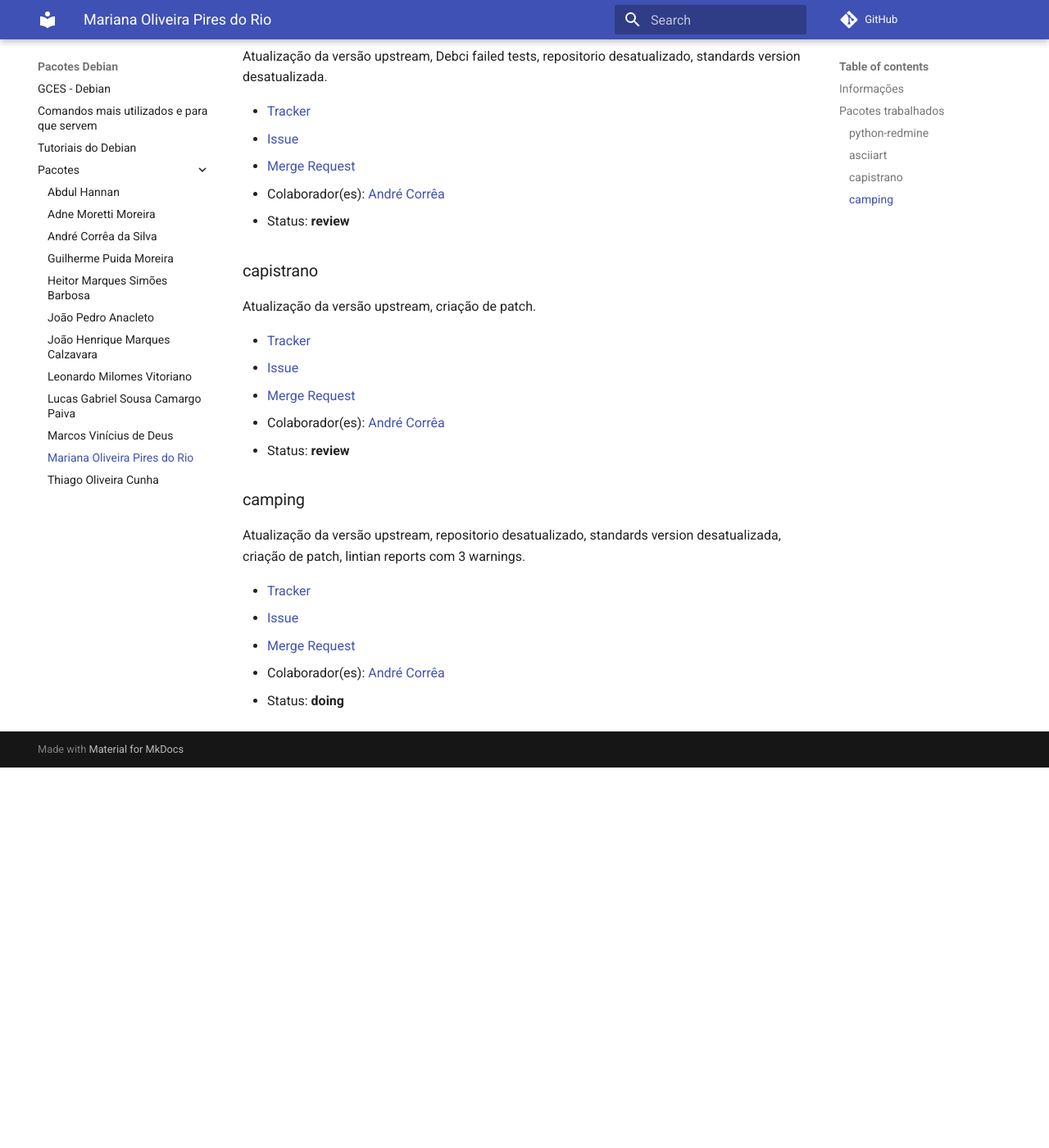
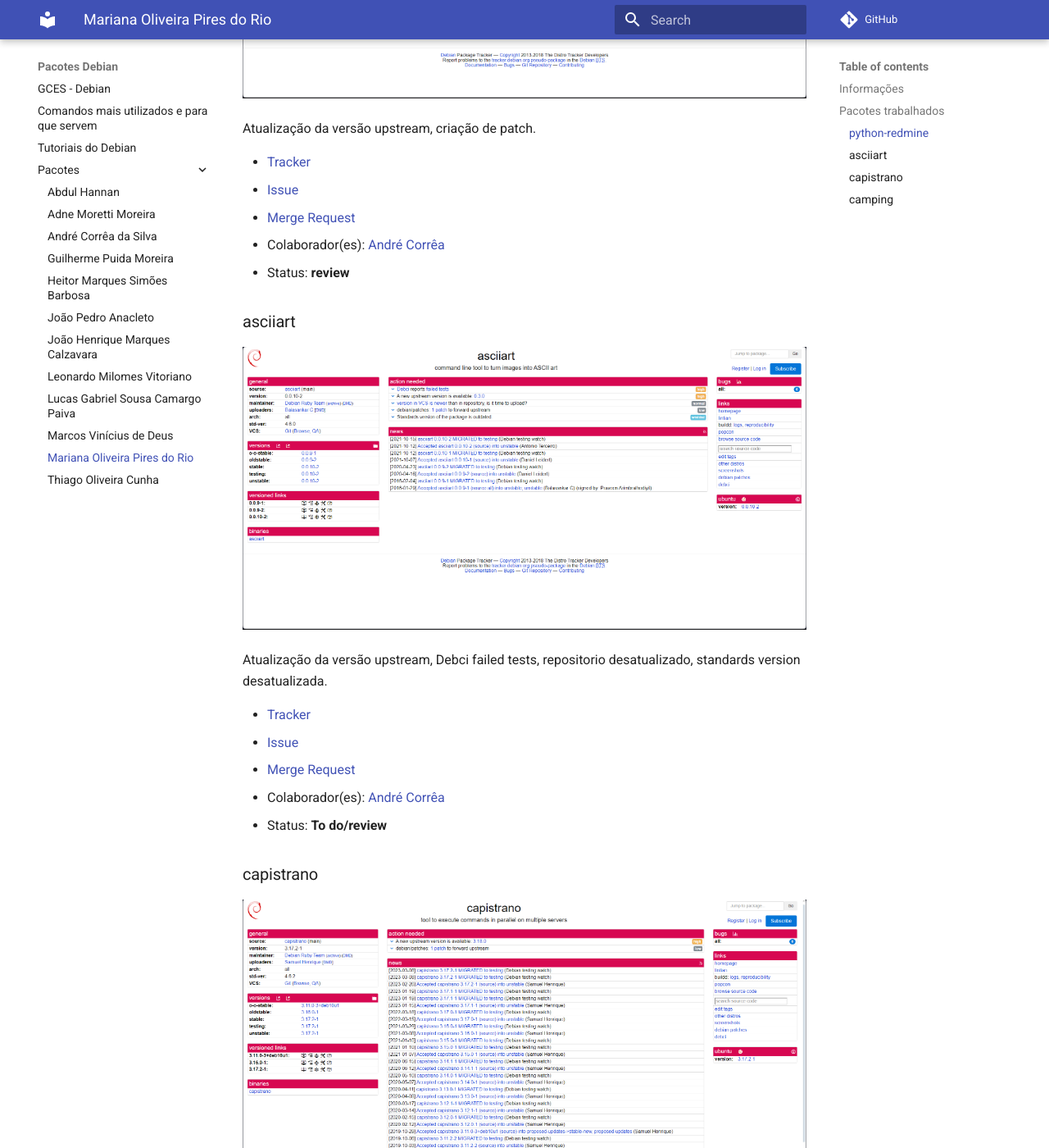
Before and after one commit to FGA-GCES/Debian_Pacotes, an MkDocs documentation site: the page built from docs/pacotes/mariana-rio.md, in a window 1280 px wide and 1400 px high, scrolled down 617 px. Shown: the whole window at 82% size. Built offline with MkDocs 1.6.1 and Material for MkDocs 9.7.7, drawn with Linux system fonts in a browser that asks for light colours; comment, search, counter and statistics services are not loaded; before the commit the page ends 1553 px from its top, so only the background shows below that.

Commit message:
Adicionando imagens tracker

```diff
--- a/docs/pacotes/mariana-rio.md
+++ b/docs/pacotes/mariana-rio.md
@@ -10,6 +10,8 @@
 
 ### python-redmine
 
+![image](../assets/python-read.png)
+
 Atualização da versão upstream, criação de patch.
 
 - [Tracker](https://tracker.debian.org/pkg/python-redmine)
@@ -20,15 +22,20 @@
 
 ### asciiart
 
+![image](../assets/asciiart.png)
+
 Atualização da versão upstream, Debci failed tests, repositorio desatualizado, standards version desatualizada.
 
 - [Tracker](https://tracker.debian.org/pkg/asciiart)
 - [Issue](https://salsa.debian.org/debian-brasilia-team/docs/-/issues/118)
 - [Merge Request](https://salsa.debian.org/ruby-team/asciiart/-/merge_requests/4)
 - Colaborador(es): [André Corrêa](https://salsa.debian.org/dartmol203)
-- Status: **review**
+- Status: **To do/review**
 
 ### capistrano
+
+
+![image](../assets/capistrano.png)
 
 Atualização da versão upstream, criação de patch.
 
@@ -36,9 +43,12 @@
 - [Issue](https://salsa.debian.org/debian-brasilia-team/docs/-/issues/110)
 - [Merge Request](https://salsa.debian.org/ruby-team/capistrano/-/merge_requests/1)
 - Colaborador(es): [André Corrêa](https://salsa.debian.org/dartmol203)
-- Status: **review**
+- Status: **To do/review**
 
 ### camping
+
+
+![image](../assets/camping.png)
 
 Atualização da versão upstream, repositorio desatualizado, standards version desatualizada, criação de patch, lintian reports com 3 warnings.
 
```
Also changed, not shown: docs/assets/asciiart.png (added), docs/assets/camping.png (added), docs/assets/capistrano.png (added), docs/assets/python-read.png (added).
